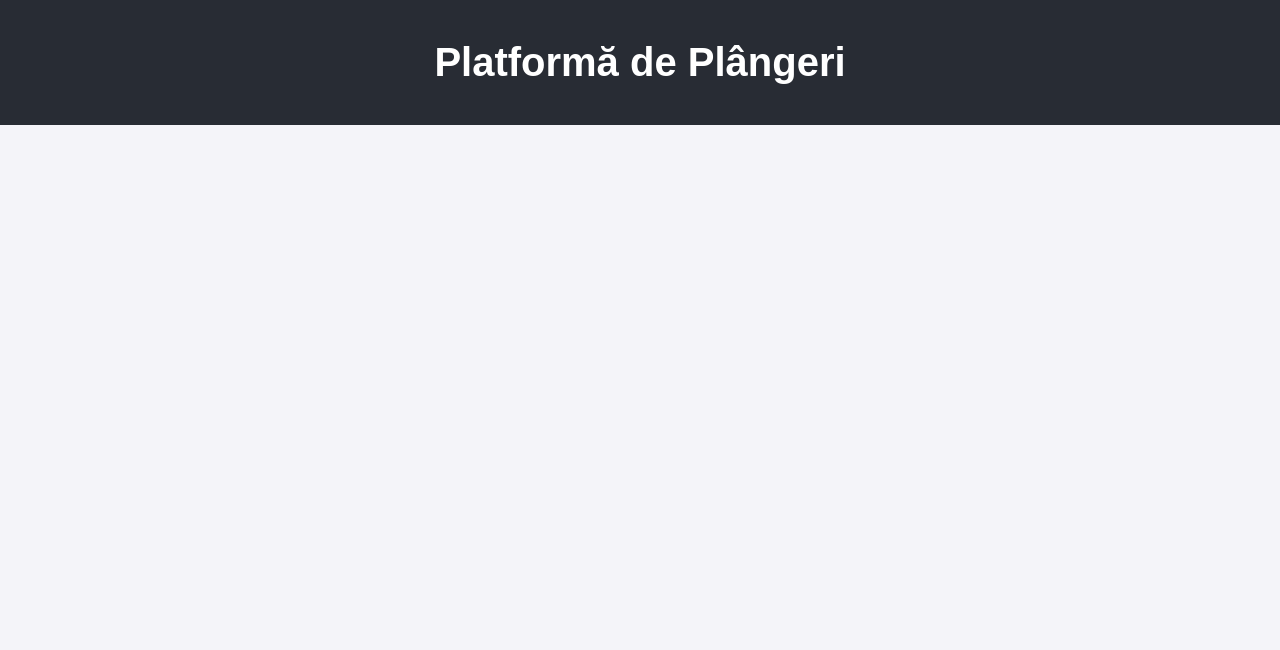
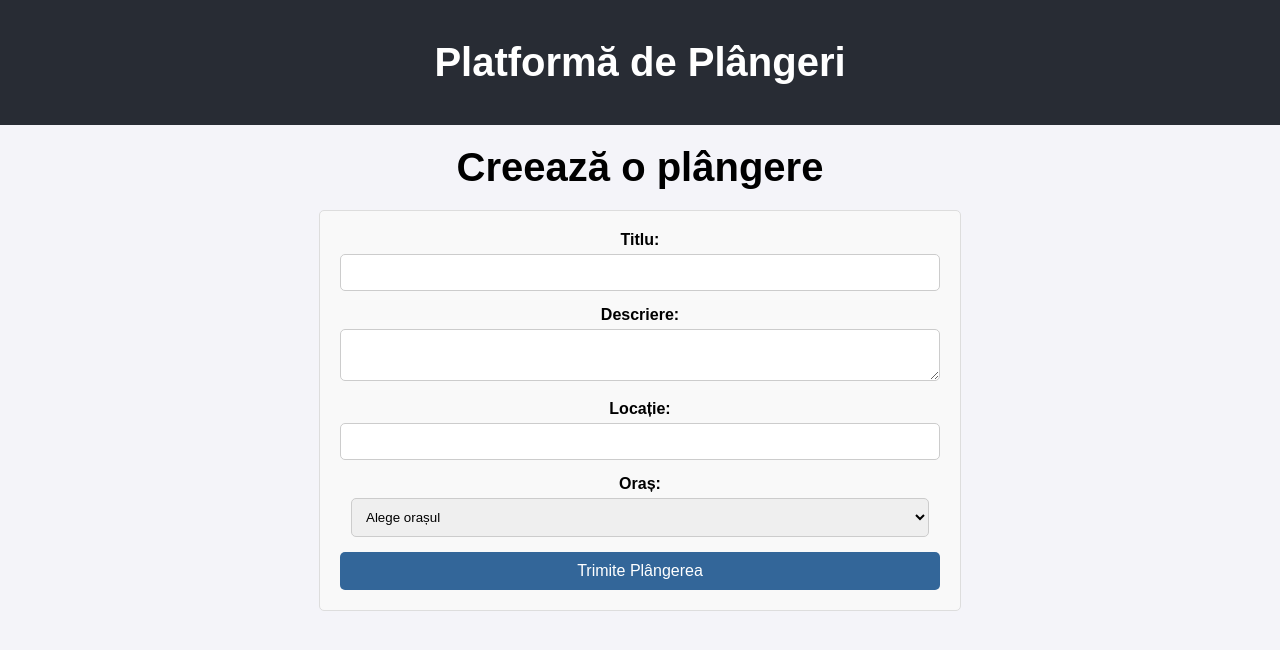
Before and after one commit to Tommy10K/Proiect_FIS, a React (Create React App) app in the folder platforma_plangeri_frontend/: page /complaintform in a window 1280 px wide. Shown: the top 650 px of the page. Built offline with nearby package versions, Linux system fonts and the light colour scheme.

Commit message:
Am modificat ce se afiseaza in lista de plangeri (oras in loc de descriere) si am adaugat un camp nou de orase in creearea de plangeri. Am modificat butonul de submit complaint ca sa ne redirectioneze automat la lista de plangeri daca plangerea e completata valid.

```diff
--- a/platforma_plangeri_frontend/src/App.js
+++ b/platforma_plangeri_frontend/src/App.js
@@ -3,6 +3,7 @@ import { BrowserRouter as Router, Route, Routes } from 'react-router-dom';
 import HomePage from './pages/HomePage';
 import AuthForm from './pages/AuthForm';
 import ComplaintPage from './pages/ComplaintPage';
+import ComplaintForm from './components/ComplaintForm';
 import './App.css';
 
 function App() {
@@ -16,6 +17,7 @@ function App() {
           <Route path="/" element={<AuthForm />} />
           <Route path="/home" element={<HomePage />} />
           <Route path="/complaint/:id" element={<ComplaintPage />} />
+          <Route path="/complaintform" element={<ComplaintForm />} />
         </Routes>
       </div>
     </Router>
--- a/platforma_plangeri_frontend/src/components/ComplaintForm.js
+++ b/platforma_plangeri_frontend/src/components/ComplaintForm.js
@@ -1,35 +1,34 @@
 import React, { useState } from 'react';
 import axios from 'axios';
+import cities from '../pages/cities';
 import './ComplaintForm.css';
 
 function ComplaintForm({ updateComplaints, setView }) {
   const [title, setTitle] = useState('');
   const [description, setDescription] = useState('');
   const [location, setLocation] = useState('');
+  const [city, setCity] = useState('');
 
   const handleSubmit = (e) => {
     e.preventDefault();
-    const complaint = { title, description, location };
     const token = localStorage.getItem('token');
-
-    axios.post('http://localhost:5000/api/complaints', complaint, {
+    axios.post('http://localhost:5000/api/complaints', { title, description, location, city }, {
       headers: {
         'Authorization': `Bearer ${token}`
       }
     })
       .then(response => {
-        console.log('Plângerea a fost trimisă cu succes:', response.data);
-        setTitle('');
-        setDescription('');
-        setLocation('');
+        console.log('Complaint created:', response.data);
         updateComplaints();
         setView('view');
       })
-      .catch(error => console.error('Eroare la trimiterea plângerii:', error));
+      .catch(error => console.error('Error creating complaint:', error));
   };
 
   return (
-    <form onSubmit={handleSubmit} className="complaint-form">
+    <div className="complaint-form-container">
+      <h1>Creează o plângere</h1>
+      <form onSubmit={handleSubmit}>
         <div>
           <label>Titlu:</label>
           <input
@@ -56,8 +55,18 @@ function ComplaintForm({ updateComplaints, setView }) {
             required
           />
         </div>
+        <div>
+          <label>Oraș:</label>
+          <select value={city} onChange={(e) => setCity(e.target.value)} required>
+            <option value="">Alege orașul</option>
+            {cities.map(city => (
+              <option key={city} value={city}>{city}</option>
+            ))}
+          </select>
+        </div>
         <button type="submit">Trimite Plângerea</button>
       </form>
+    </div>
   );
 }
 
--- a/platforma_plangeri_frontend/src/components/ComplaintList.js
+++ b/platforma_plangeri_frontend/src/components/ComplaintList.js
@@ -21,7 +21,7 @@ function ComplaintList({ complaints }) {
       {sortedComplaints.map(complaint => (
         <div key={complaint._id} className="complaint-item">
           <h3><Link to={`/complaint/${complaint._id}`}>{complaint.title}</Link></h3>
-          <p><strong>Descriere:</strong> {complaint.description}</p>
+          <p><strong>Oraș:</strong> {complaint.city}</p>
           <p><strong>Locație:</strong> {complaint.location}</p>
           <p><strong>Status:</strong> {complaint.status}</p>
           <p><strong>Utilizator:</strong> {complaint.posterName ? complaint.posterName : 'Utilizator necunoscut'}</p>
--- a/platforma_plangeri_frontend/src/pages/ComplaintPage.js
+++ b/platforma_plangeri_frontend/src/pages/ComplaintPage.js
@@ -49,11 +49,11 @@ function ComplaintPage() {
   return (
     <div className="complaint-page">
       <h1>{complaint.title}</h1>
+      <p><strong>Oraș:</strong> {complaint.city}</p>
+      <p><strong>Locație:</strong> {complaint.location}</p>
       <p><strong>Descriere:</strong> {complaint.description}</p>
-      <p><strong>Locație:</strong> {complaint.location}</p>
       <p><strong>Status:</strong> {complaint.status}</p>
-      <p><strong>Utilizator:</strong> {complaint.posterName}</p>
-
+      <p><strong>Utilizator:</strong> {complaint.posterName ? complaint.posterName : 'Utilizator necunoscut'}</p>
       <h2>Comentarii</h2>
       <div className="comments-section">
         {Array.isArray(comments) && comments.length > 0 ? (
```
Also changed, not shown: 2 other files (tests, documents, lock files or other folders). Lines whose indentation alone changed are shown as unchanged.
